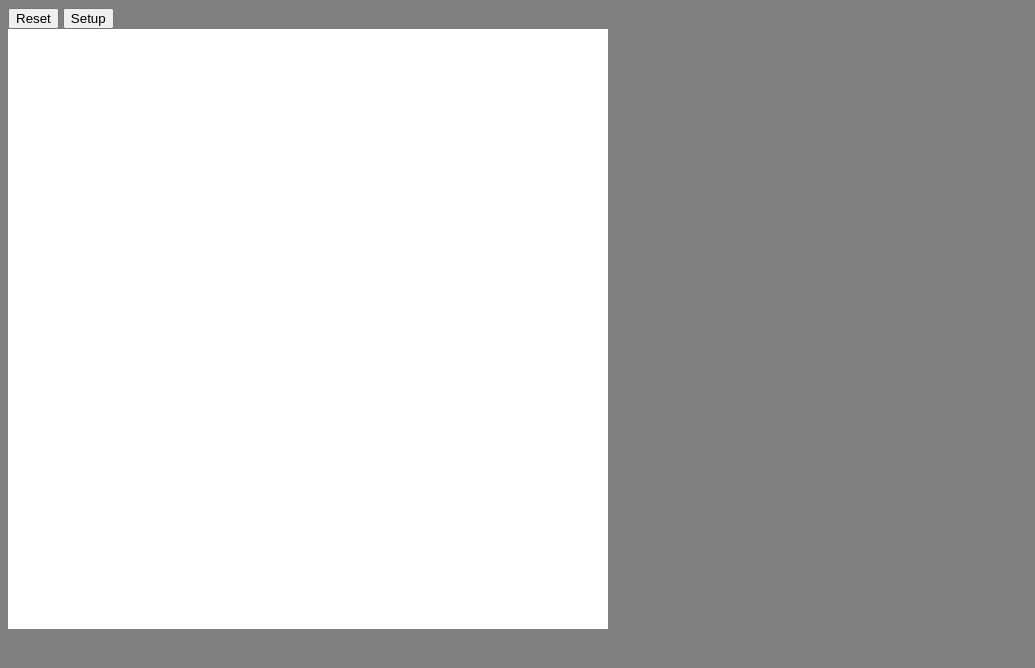
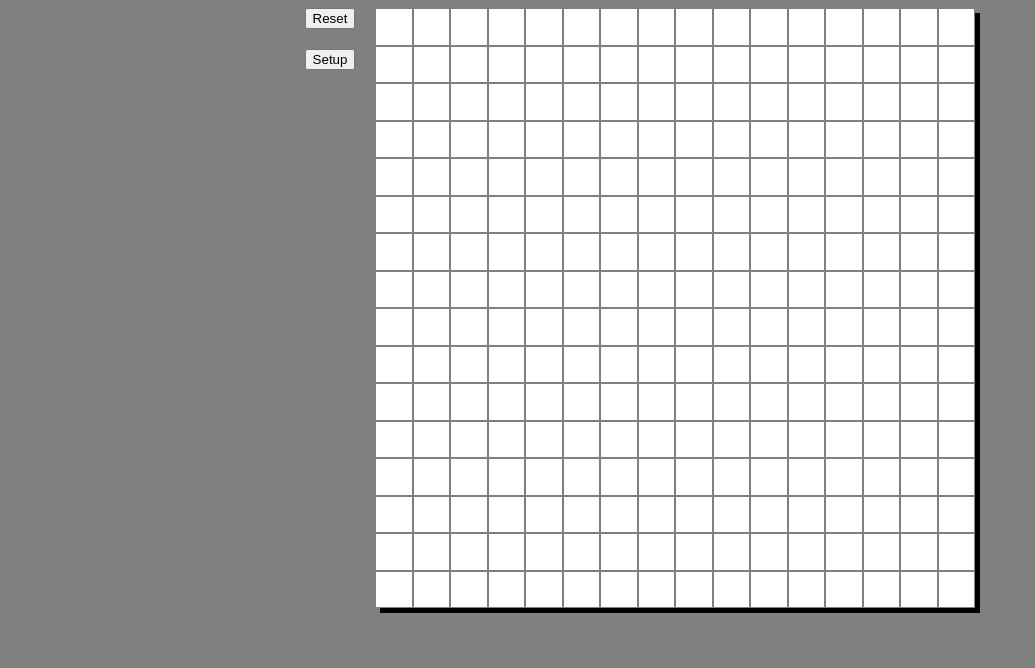
Before and after one commit to byronjarebb96/etchasketch, a plain HTML site: page index.html in a window 1280 px wide. Shown: the whole page, without its empty margins (0-1035 px from the left). Drawn offline with Linux system fonts and the light colour scheme.

Commit message:
Fixed primary setup, add border-box sizing

```diff
--- a/index.html
+++ b/index.html
@@ -8,8 +8,13 @@
     <link rel = "stylesheet" href = "styles.css">
 </head>
 <body>
-    <button id = 'reset'>Reset</button>
-    <button id = 'setup'>Setup</button>
-    <div id = "container"></div>
+    <div id = "content">
+        <div id = "sidebar">
+            <button id = 'reset'>Reset</button>
+            <button id = 'setup'>Setup</button>
+        </div>
+        <div id = "container"></div>
+    </div>
+
 </body>
 </html>
--- a/script.js
+++ b/script.js
@@ -1,7 +1,7 @@
+const body = document.querySelector('body')
 const container = document.querySelector("#container");
 function transformSquare(e){
     e.target.classList.add('transformedSquare');
-
 
 }
 function resetBoard(){
@@ -9,14 +9,23 @@ function resetBoard(){
 }
 let rows = 48;
 let columns = 48;
-function generateBoard(rows=16, columns=16){
+function setupBoard(){
     rows = prompt("Set rows:");
     columns = prompt("Set columns:");
+    if(!squares==0){
+        squares.forEach(sq => sq.remove())
+
+    }
+    generateBoard(rows, columns)
+}
+function generateBoard(rows=16, columns=16){
+
     for (let i = 0; i < (rows * columns); i++){
         const square = document.createElement('div');
         square.classList.add('square');
         square.style.width = `${(600/rows)}px`;
         square.style.height = `${(600/columns)}px`;
+        //square.textContent = `${i+1}`;
         container.appendChild(square);
         squares = document.querySelectorAll('.square');
         squares.forEach(sq => sq.addEventListener('mouseenter', transformSquare))
@@ -25,10 +34,12 @@ function generateBoard(rows=16, columns=16){
 
 }
 let squares = document.querySelectorAll('.square');
-squares.forEach(sq => sq.addEventListener('mouseenter', transformSquare))
+squares.forEach(sq => sq.addEventListener('click', transformSquare))
 
 const setupBtn = document.querySelector('#setup');
-setupBtn.addEventListener('click', () => generateBoard())
+setupBtn.addEventListener('click', () => setupBoard())
 
 const button = document.querySelector('#reset');
 button.addEventListener('click', () => resetBoard());
+
+generateBoard(16,16);
--- a/styles.css
+++ b/styles.css
@@ -1,3 +1,13 @@
+#content{
+    display: flex;
+    justify-content: center;
+    gap: 20px;
+}
+#sidebar{
+    display:flex;
+    flex-direction: column;
+    gap:20px;
+}
 #container{
     display:flex;
     flex-direction: row;
@@ -5,13 +15,19 @@
     flex-wrap: wrap;
     width:600px;
     height:600px;
-    background-color: white;
+    background-color: lightblue;
+    box-shadow: 5px 5px;
 }
 .square{
-    background-color: black;
+    box-sizing:border-box;
+    background-color: white;
+    border-style: solid;
+    border-color: grey;
+    color:white;
+    border-width:1px;
 }
 .transformedSquare{
-    background-color:blue;
+    background-color:black;
 }
 body{
     background-color: grey;
```
